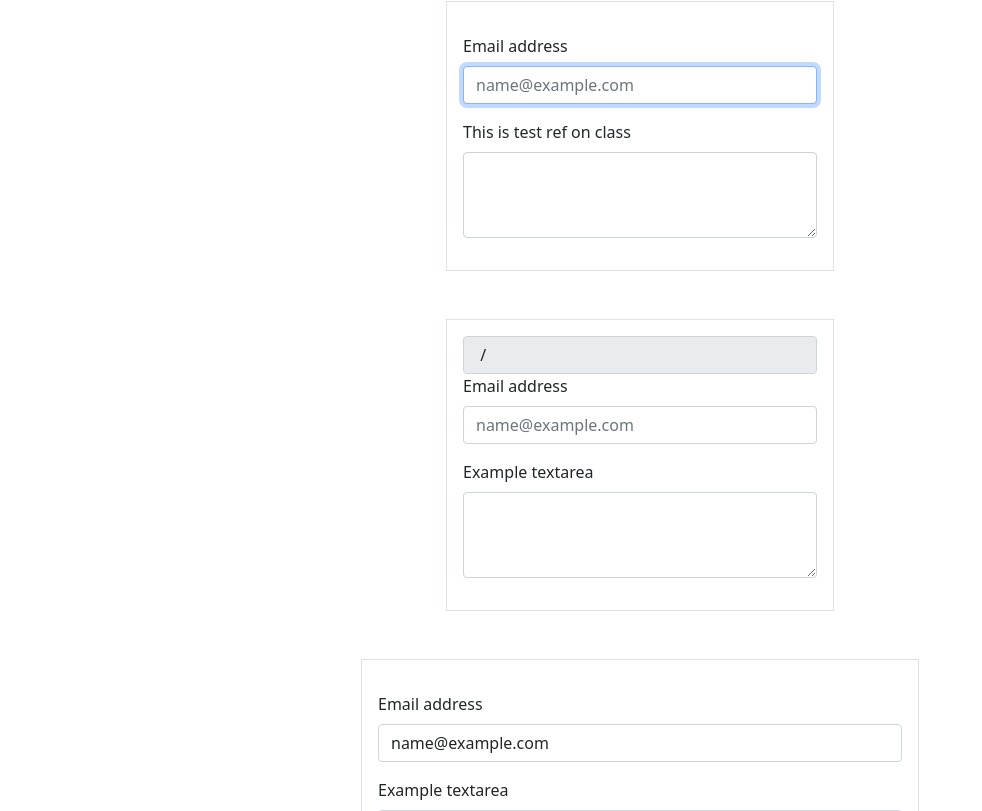
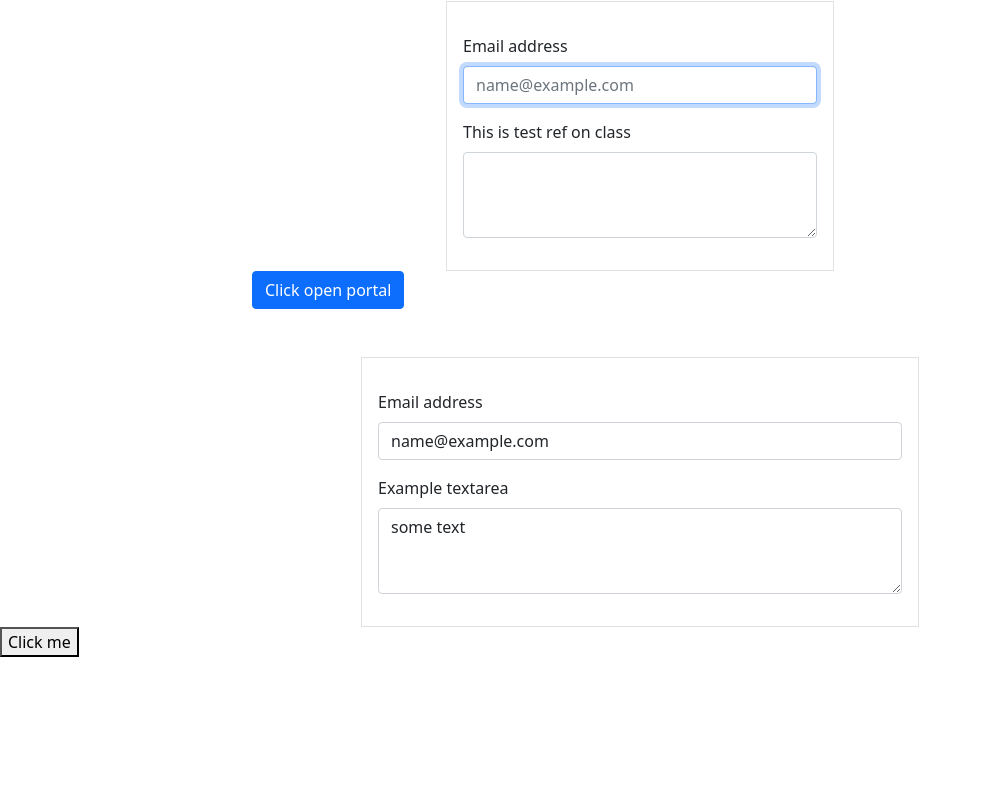
Before and after one commit to galikeev/react-test, a React (Create React App) app: page / in a window 1280 px wide. Shown: the part 1410-2221 px from the top of the page, without its empty margins (0-982 px from the left). After the commit the page ends 2067 px from the top, so only its background shows below. Built offline with nearby package versions, Linux system fonts and the light colour scheme.

Commit message:
added portal

```diff
--- a/src/App.js
+++ b/src/App.js
@@ -1,7 +1,5 @@
-import React, { useState } from 'react';
-import ReactDOM from 'react-dom';
+import React from 'react';
 import styled from 'styled-components';
-import {Container} from 'react-bootstrap';
 
 import WhoAmI from './components/whoAmI/WhoAmI';
 import BootstrapTest from './components/bootstrapTest/BootstrapTest';
@@ -9,6 +7,7 @@ import ChildrenWrapper from './components/propsChildrenTest/ChildrenWrapper';
 import ChildrenTest from './components/propsChildrenTest/ChildrenTest';
 import RenderProps from './components/renderProps/RenderProps';
 import RefTest from './components/refTest/RefTest';
+import PortalTest from './components/portalTest/PortalTest';
 
 import 'bootstrap/dist/css/bootstrap.min.css';
 import './App.css';
@@ -19,84 +18,56 @@ const Wrapper = styled.div`
 `;
 
 /*  */
-function useInputWithValidate(initialValue) {
-	const [value, setValue] = useState(initialValue);
+// function useInputWithValidate(initialValue) {
+// 	const [value, setValue] = useState(initialValue);
 
-	const onChange = event => {
-		setValue(event.target.value);
-	}
+// 	const onChange = event => {
+// 		setValue(event.target.value);
+// 	}
 
-	const validateInput = () => {
-		return value.search(/\d/) >= 0
-	}
+// 	const validateInput = () => {
+// 		return value.search(/\d/) >= 0
+// 	}
 
-	return {value: value, onChange: onChange, validateInput: validateInput}
-}
+// 	return {value: value, onChange: onChange, validateInput: validateInput}
+// }
 
-const FormFirst = () => {
+// const FormFirst = () => {
 
-	const input = useInputWithValidate('');
-	const textArea = useInputWithValidate('');
+// 	const input = useInputWithValidate('');
+// 	const textArea = useInputWithValidate('');
 
-	const color = input.validateInput() ? 'text-danger' : null
+// 	const color = input.validateInput() ? 'text-danger' : null
 
-	return (
-		<Container>
-			<form className="w-50 border mt-5 p-3 m-auto">
-				<div className="mb-3">
-					<input value={`${input.value} / ${textArea.value}`} type="text" className="form-control" readOnly />
-					<label htmlFor="exampleFormControlInput1" className="form-label mt-30">Email address</label>
-					<input
-						onChange={input.onChange}
-						type="email"
-						value={input.value}
-						className={`form-control ${color}`}
-						id="exampleFormControlInput1"
-						placeholder="name@example.com"/>
-				</div>
-				<div className="mb-3">
-					<label htmlFor="exampleFormControlTextarea1" className="form-label">Example textarea</label>
-					<textarea
-						onChange={textArea.onChange}
-						value={textArea.value}
-						className="form-control"
-						id="exampleFormControlTextarea1"
-						rows="3"></textarea>
-				</div>
-				<Portal>
-					<Msg/>
-				</Portal>
-			</form>
-		</Container>
-	)
-}
+// 	return (
+// 		<Container>
+// 			<form className="w-50 border mt-5 p-3 m-auto">
+// 				<div className="mb-3">
+// 					<input value={`${input.value} / ${textArea.value}`} type="text" className="form-control" readOnly />
+// 					<label htmlFor="exampleFormControlInput1" className="form-label mt-30">Email address</label>
+// 					<input
+// 						onChange={input.onChange}
+// 						type="email"
+// 						value={input.value}
+// 						className={`form-control ${color}`}
+// 						id="exampleFormControlInput1"
+// 						placeholder="name@example.com"/>
+// 				</div>
+// 				<div className="mb-3">
+// 					<label htmlFor="exampleFormControlTextarea1" className="form-label">Example textarea</label>
+// 					<textarea
+// 						onChange={textArea.onChange}
+// 						value={textArea.value}
+// 						className="form-control"
+// 						id="exampleFormControlTextarea1"
+// 						rows="3"></textarea>
+// 				</div>
+// 			</form>
+// 		</Container>
+// 	)
+// }
 
-/*  */
 
-const Portal = (props) => {
-	const node = document.createElement('div');
-	document.body.appendChild(node);
-
-	return ReactDOM.createPortal(props.children, node)
-}
-
-const Msg = () => {
-	return (
-		<div
-			style ={{
-				'width': '500px',
-				'height': '150px',
-				'backgroundColor': 'red',
-				'position': 'absolute',
-				'right': '0',
-				'bottom': '0'
-			}}>
-			Hello
-		</div>
-	)
-}
-
-/*  */
 
 function App() {
 	return (
@@ -124,7 +95,8 @@ function App() {
 
 			<RefTest/>
 
-			<FormFirst/>
+			<PortalTest/>
+
 		</Wrapper>
 	);
 }
--- /dev/null
+++ b/src/components/portalTest/PortalTest.js
@@ -0,0 +1,56 @@
+import React, {Component} from "react";
+import ReactDOM from "react-dom";
+import {Container} from 'react-bootstrap';
+
+class PortalTest extends Component {
+    state = {
+        isOpen: false
+    }
+
+    onHandleClick = () => {
+        this.setState(() => ({
+            isOpen: !this.state.isOpen
+        }))
+    }
+
+	render() {
+        return (
+            <Container>
+                    <button
+                        className={'btn btn-primary'}
+                        onClick={this.onHandleClick}>
+                            Click open portal
+                            <Portal>
+                                {this.state.isOpen && <Msg/>}
+                            </Portal>
+                    </button>
+            </Container>
+        )
+    }
+}
+
+const Portal = (props) => {
+	const node = document.createElement('div');
+	document.body.appendChild(node);
+    node.style.position = 'relative';
+
+	return ReactDOM.createPortal(props.children, node);
+}
+
+const Msg = () => {
+	return (
+		<div
+			style ={{
+				'width': '500px',
+				'height': '150px',
+				'backgroundColor': 'red',
+				'position': 'absolute',
+				'right': '0',
+				'bottom': '0'
+			}}>
+			Hello Portal
+		</div>
+	)
+}
+
+export default PortalTest;
```
